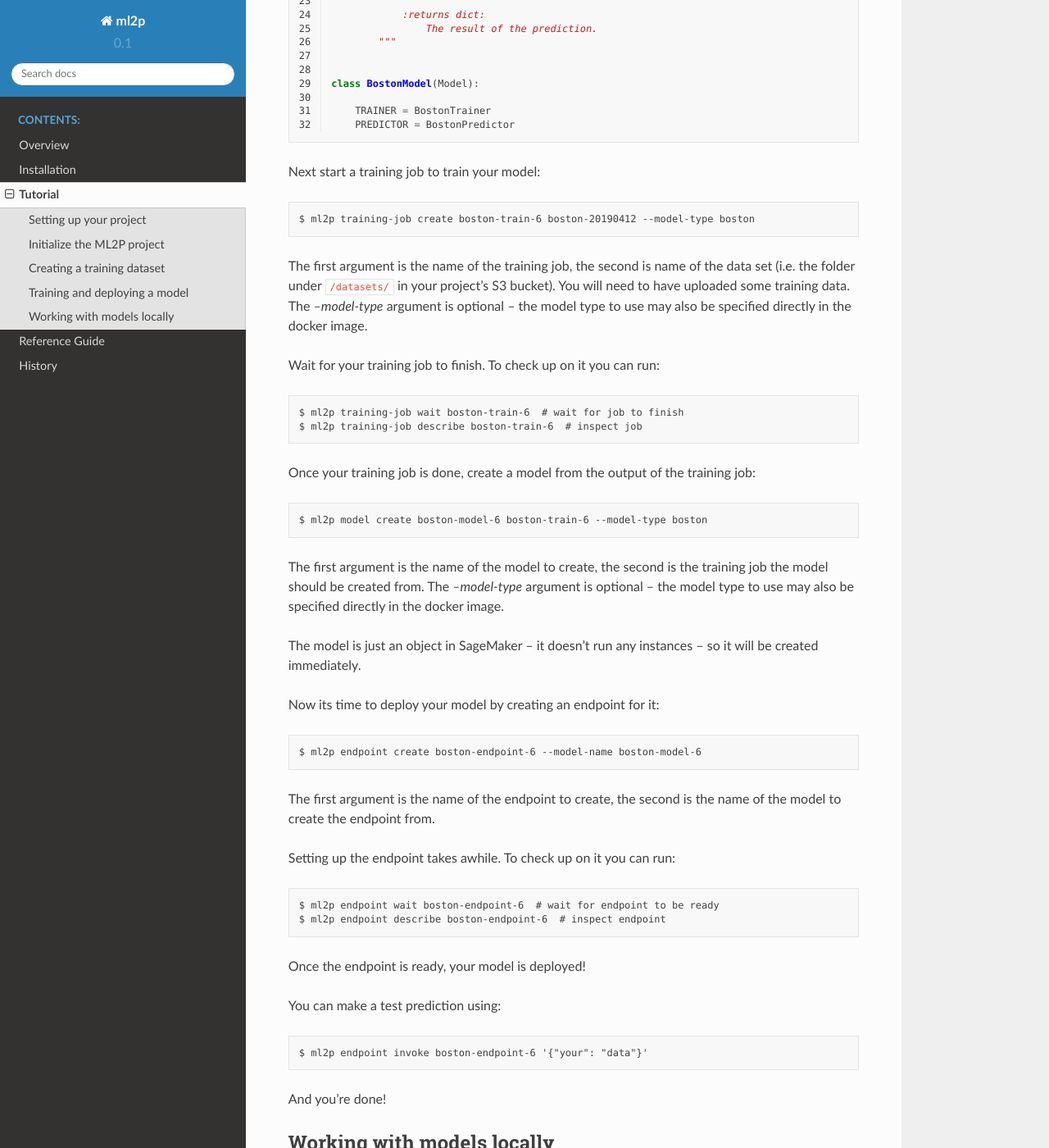
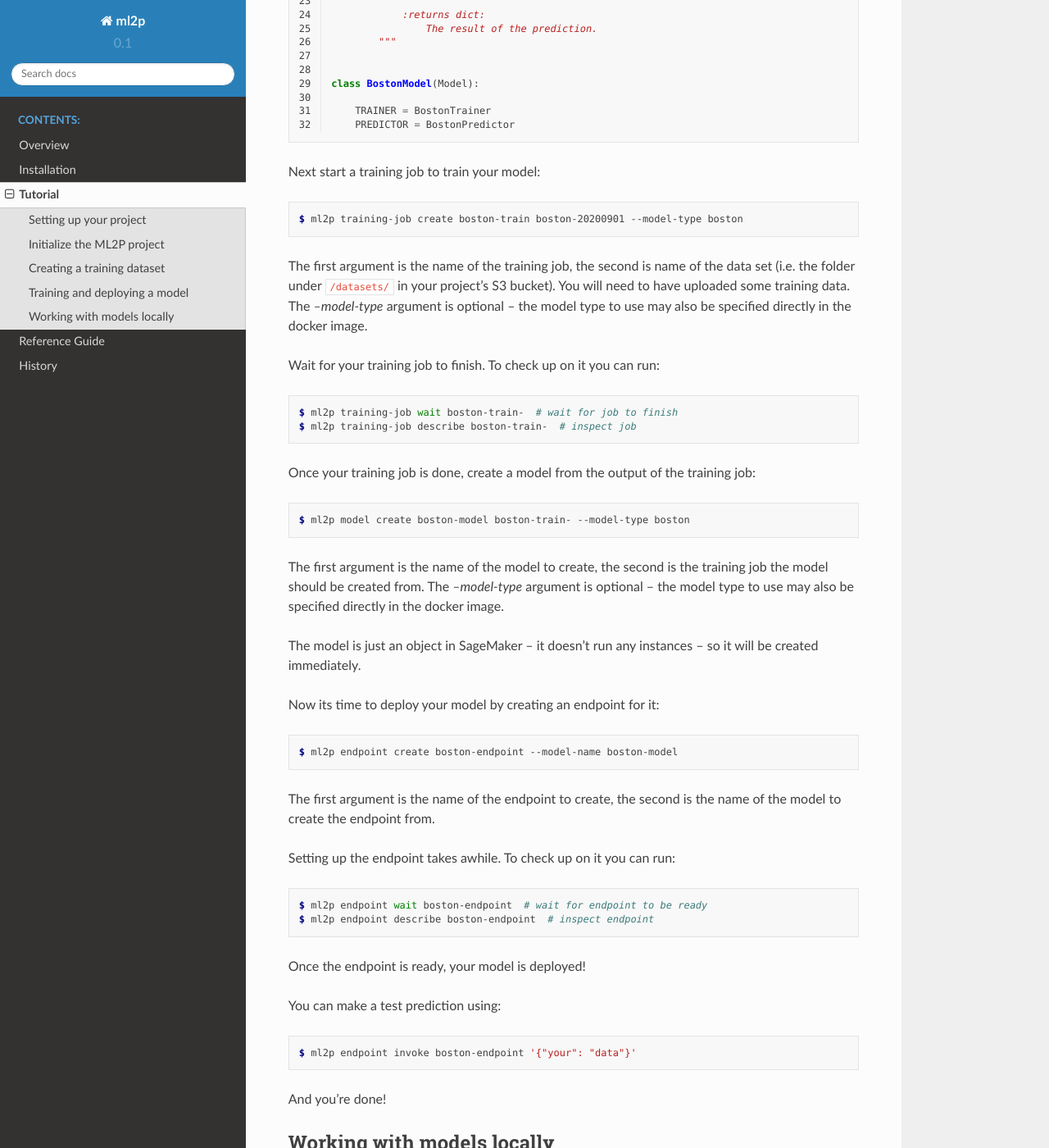
Before and after one commit to prodigyfinance/ml2p, a Sphinx documentation site: the page built from docs/tutorial/index.rst, in a window 1280 px wide and 1400 px high, scrolled down 3170 px. Shown: the whole window at 82% size. Built offline with Sphinx 7.4.7 and the Read the Docs theme 2.0.0, drawn with Linux system fonts in a browser that asks for light colours.

Commit message:
Add in code blocks to show up as Bash.

```diff
--- a/docs/tutorial/index.rst
+++ b/docs/tutorial/index.rst
@@ -114,23 +114,29 @@ The code for the model:
    :language: python
    :linenos:
 
-Next start a training job to train your model::
+Next start a training job to train your model:
 
-  $ ml2p training-job create boston-train-6 boston-20190412 --model-type boston
+.. code-block:: console
+
+  $ ml2p training-job create boston-train boston-20200901 --model-type boston
 
 The first argument is the name of the training job, the second is name of the data
 set (i.e. the folder under ``/datasets/`` in your project's S3 bucket). You will need
 to have uploaded some training data. The `--model-type` argument is optional -- the
 model type to use may also be specified directly in the docker image.
 
-Wait for your training job to finish. To check up on it you can run::
+Wait for your training job to finish. To check up on it you can run:
 
-  $ ml2p training-job wait boston-train-6  # wait for job to finish
-  $ ml2p training-job describe boston-train-6  # inspect job
+.. code-block:: console
 
-Once your training job is done, create a model from the output of the training job::
+  $ ml2p training-job wait boston-train-  # wait for job to finish
+  $ ml2p training-job describe boston-train-  # inspect job
 
-  $ ml2p model create boston-model-6 boston-train-6 --model-type boston
+Once your training job is done, create a model from the output of the training job:
+
+.. code-block:: console
+
+  $ ml2p model create boston-model boston-train- --model-type boston
 
 The first argument is the name of the model to create, the second is the training job
 the model should be created from.  The `--model-type` argument is optional -- the
@@ -139,23 +145,29 @@ model type to use may also be specified directly in the docker image.
 The model is just an object in SageMaker -- it doesn't run any instances -- so it will be
 created immediately.
 
-Now its time to deploy your model by creating an endpoint for it::
+Now its time to deploy your model by creating an endpoint for it:
 
-  $ ml2p endpoint create boston-endpoint-6 --model-name boston-model-6
+.. code-block:: console
+
+  $ ml2p endpoint create boston-endpoint --model-name boston-model
 
 The first argument is the name of the endpoint to create, the second is the name of
 the model to create the endpoint from.
 
-Setting up the endpoint takes awhile. To check up on it you can run::
+Setting up the endpoint takes awhile. To check up on it you can run:
 
-  $ ml2p endpoint wait boston-endpoint-6  # wait for endpoint to be ready
-  $ ml2p endpoint describe boston-endpoint-6  # inspect endpoint
+.. code-block:: console
+
+  $ ml2p endpoint wait boston-endpoint  # wait for endpoint to be ready
+  $ ml2p endpoint describe boston-endpoint  # inspect endpoint
 
 Once the endpoint is ready, your model is deployed!
 
-You can make a test prediction using::
+You can make a test prediction using:
 
-  $ ml2p endpoint invoke boston-endpoint-6 '{"your": "data"}'
+.. code-block:: console
+
+  $ ml2p endpoint invoke boston-endpoint '{"your": "data"}'
 
 And you're done!
 
```
